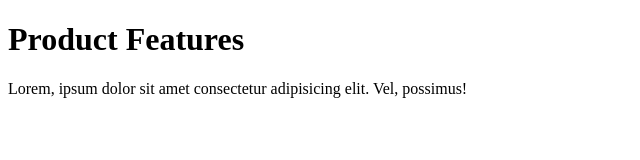
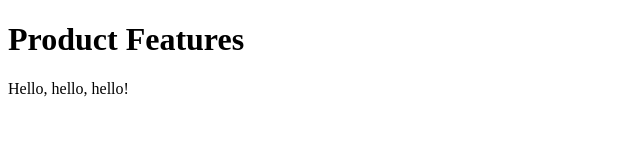
Before and after one commit to rodolfo-alim-jr/demo-repo2, a plain HTML site: page index.html in a window 1280 px wide. Shown: the whole page, without its empty margins (0-640 px from the left). Drawn offline with Linux system fonts and the light colour scheme.

Commit message:
added Hello greeting

```diff
--- a/index.html
+++ b/index.html
@@ -8,7 +8,7 @@
 <body>
     <div>
         <h1>Product Features</h1>
-        <p>Lorem, ipsum dolor sit amet consectetur adipisicing elit. Vel, possimus!</p>
+        <p>Hello, hello, hello!</p>
     </div>
 </body>
 </html>
```
